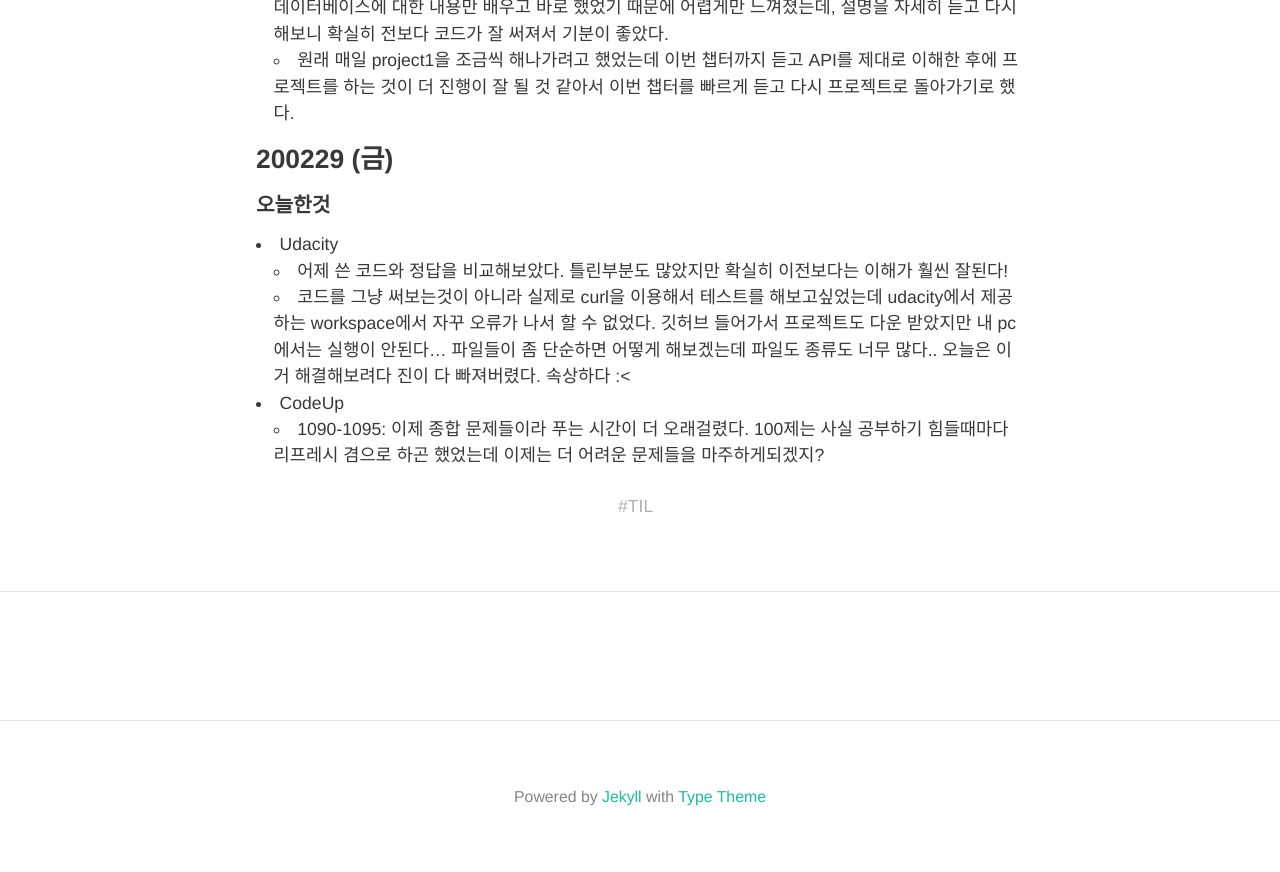
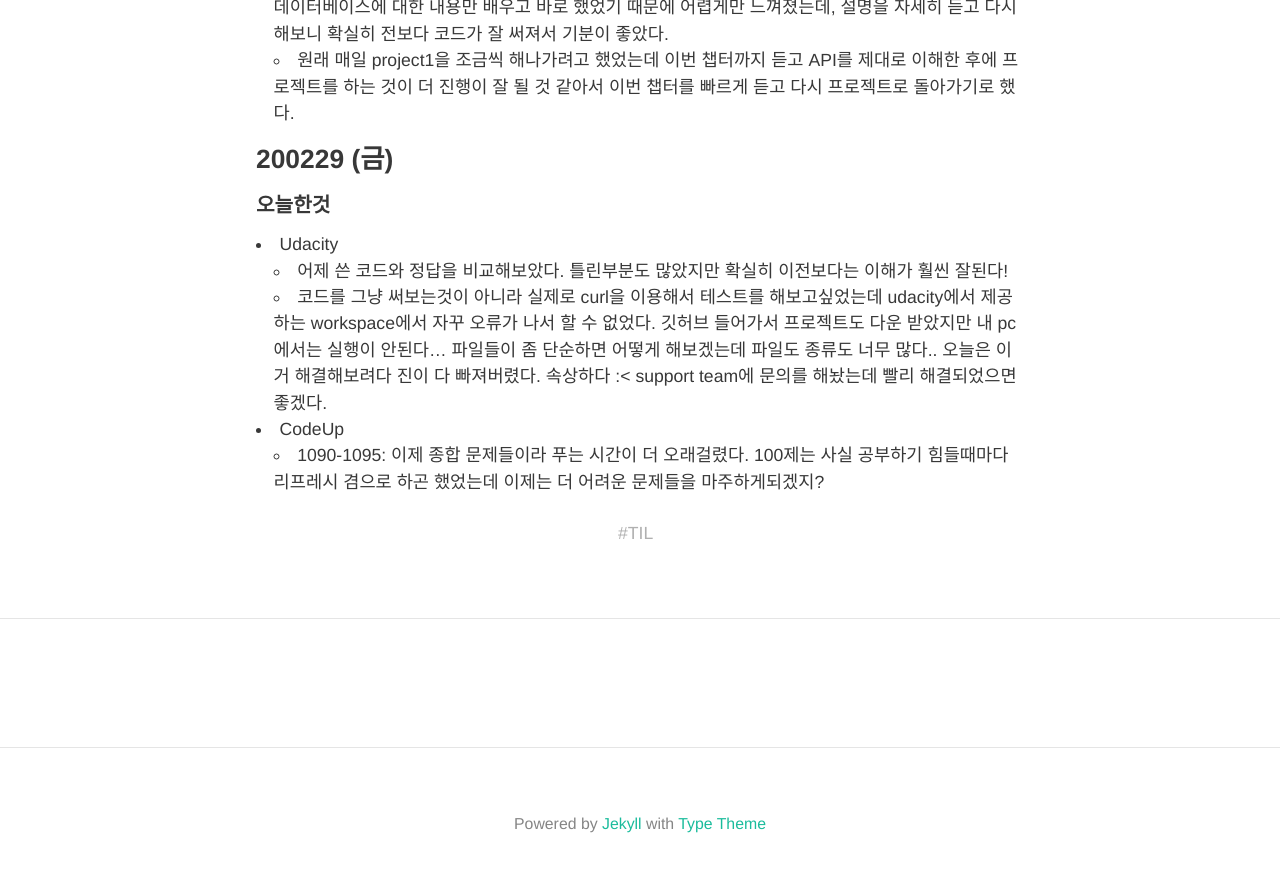
Before and after one commit to HyunlangBan/hyunlangban.github.io, a Jekyll site: the page built from _posts/2020-02-24-til-week.md, in a window 1280 px wide and 900 px high, scrolled down 1820 px. Shown: the top 872 px of the window. Built offline with Jekyll 4.4.1, drawn with Linux system fonts in a browser that asks for light colours; nearby versions of some CDN libraries; some web fonts are replaced; comment, search, counter and statistics services are not loaded.

Commit message:
Update 2020-02-24-til-week.md

```diff
--- a/_posts/2020-02-24-til-week.md
+++ b/_posts/2020-02-24-til-week.md
@@ -46,6 +46,6 @@ tag: TIL
 #### 오늘한것
 - Udacity
   - 어제 쓴 코드와 정답을 비교해보았다. 틀린부분도 많았지만 확실히 이전보다는 이해가 훨씬 잘된다!
-  - 코드를 그냥 써보는것이 아니라 실제로 curl을 이용해서 테스트를 해보고싶었는데 udacity에서 제공하는 workspace에서 자꾸 오류가 나서 할 수 없었다. 깃허브 들어가서 프로젝트도 다운 받았지만 내 pc에서는 실행이 안된다... 파일들이 좀 단순하면 어떻게 해보겠는데 파일도 종류도 너무 많다.. 오늘은 이거 해결해보려다 진이 다 빠져버렸다. 속상하다 :<
+  - 코드를 그냥 써보는것이 아니라 실제로 curl을 이용해서 테스트를 해보고싶었는데 udacity에서 제공하는 workspace에서 자꾸 오류가 나서 할 수 없었다. 깃허브 들어가서 프로젝트도 다운 받았지만 내 pc에서는 실행이 안된다... 파일들이 좀 단순하면 어떻게 해보겠는데 파일도 종류도 너무 많다.. 오늘은 이거 해결해보려다 진이 다 빠져버렸다. 속상하다 :< support team에 문의를 해놨는데 빨리 해결되었으면 좋겠다.
 - CodeUp
   - 1090-1095: 이제 종합 문제들이라 푸는 시간이 더 오래걸렸다. 100제는 사실 공부하기 힘들때마다 리프레시 겸으로 하곤 했었는데 이제는 더 어려운 문제들을 마주하게되겠지?
```
